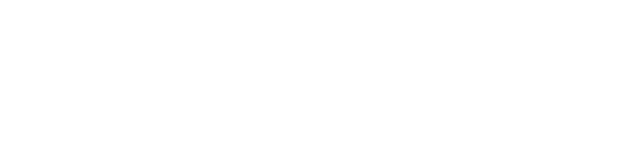
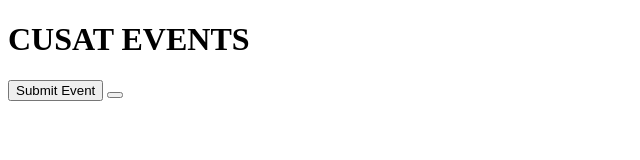
Before and after one commit to muhammedma-2006/cusat_events, a plain HTML site: page index.html in a window 1280 px wide. Shown: the whole page, without its empty margins (0-640 px from the left). Drawn offline with Linux system fonts and the light colour scheme.

Commit message:
Update index.html

```diff
--- a/index.html
+++ b/index.html
@@ -4,9 +4,17 @@
         <meta charset="UTF-8">
         <meta name="viewport" content="width=device-width, initial-scale=1.0">
         <title>Document</title>
-
+        <link rel="stylesheet" href="./style.css">
     </head>
     <body>
+        <header>
+            <div>
+                <h1>CUSAT EVENTS</h1>
+            </div>
+            <button>Submit Event</button>
+            <button></button>
+        </header>
+
 
     </body>
 </html>
```
Lines whose indentation alone changed are shown as unchanged.
